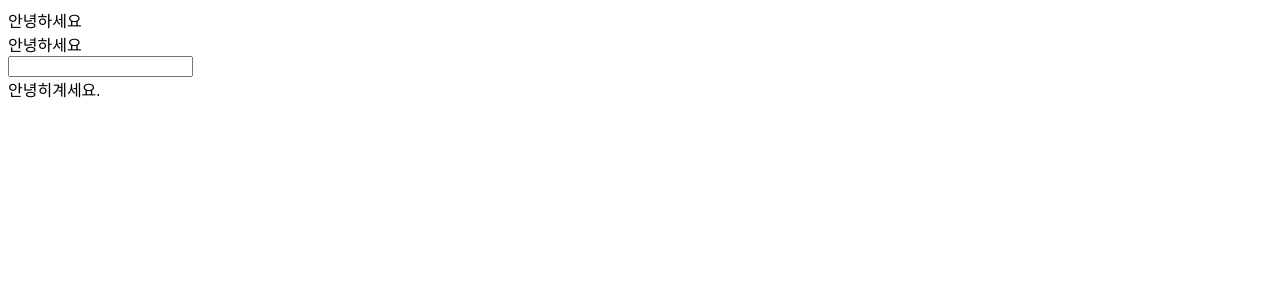
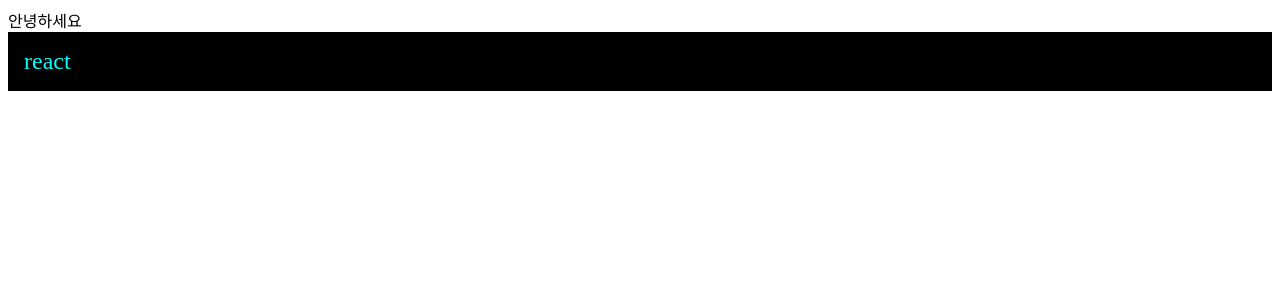
Before and after one commit to SoJuSo/React_repo, a React (Create React App) app: page / in a window 1280 px wide. Shown: the top 300 px of the page. Built offline with nearby package versions, Linux system fonts and the light colour scheme.

Commit message:
리액트에서 style이랑 템플릿 문자열 적용해보기

```diff
--- a/src/App.js
+++ b/src/App.js
@@ -2,14 +2,19 @@
 import Hello from "./Hello";
 
 function App() {
+  const name = "react";
+  const style = {
+    backgroundColor: "black",
+    color: "aqua",
+    fontSize: 24, // 기본 단위 px
+    padding: "1rem", // 다른 단위 사용 시 문자열로 설정
+  };
+
   return (
-    <div>
+    <>
       <Hello />
-      <Hello />
-      <input />
-      <br />
-      <div>안녕히계세요.</div>
-    </div>
+      <div style={style}>{name}</div>
+    </>
   );
 }
 
```
